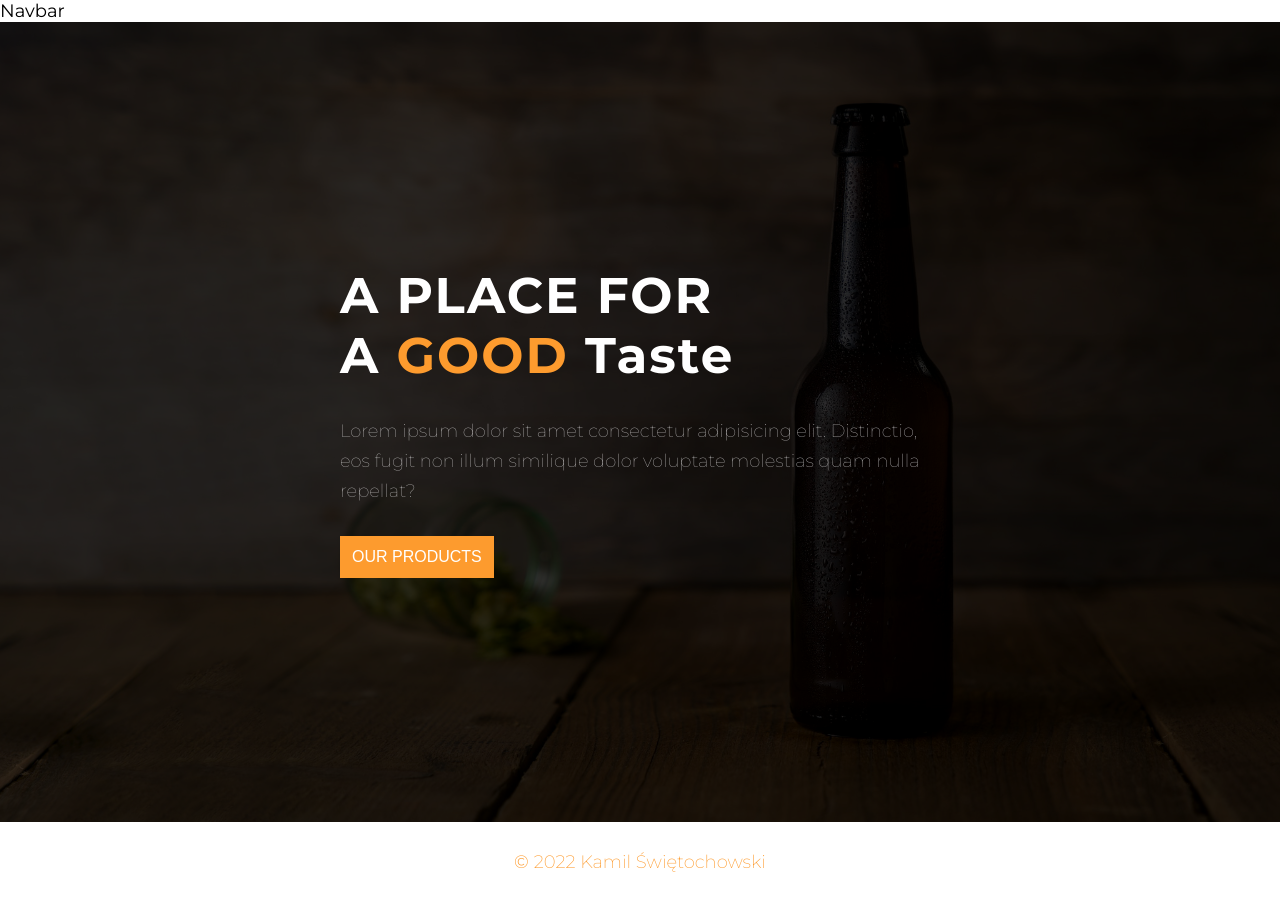
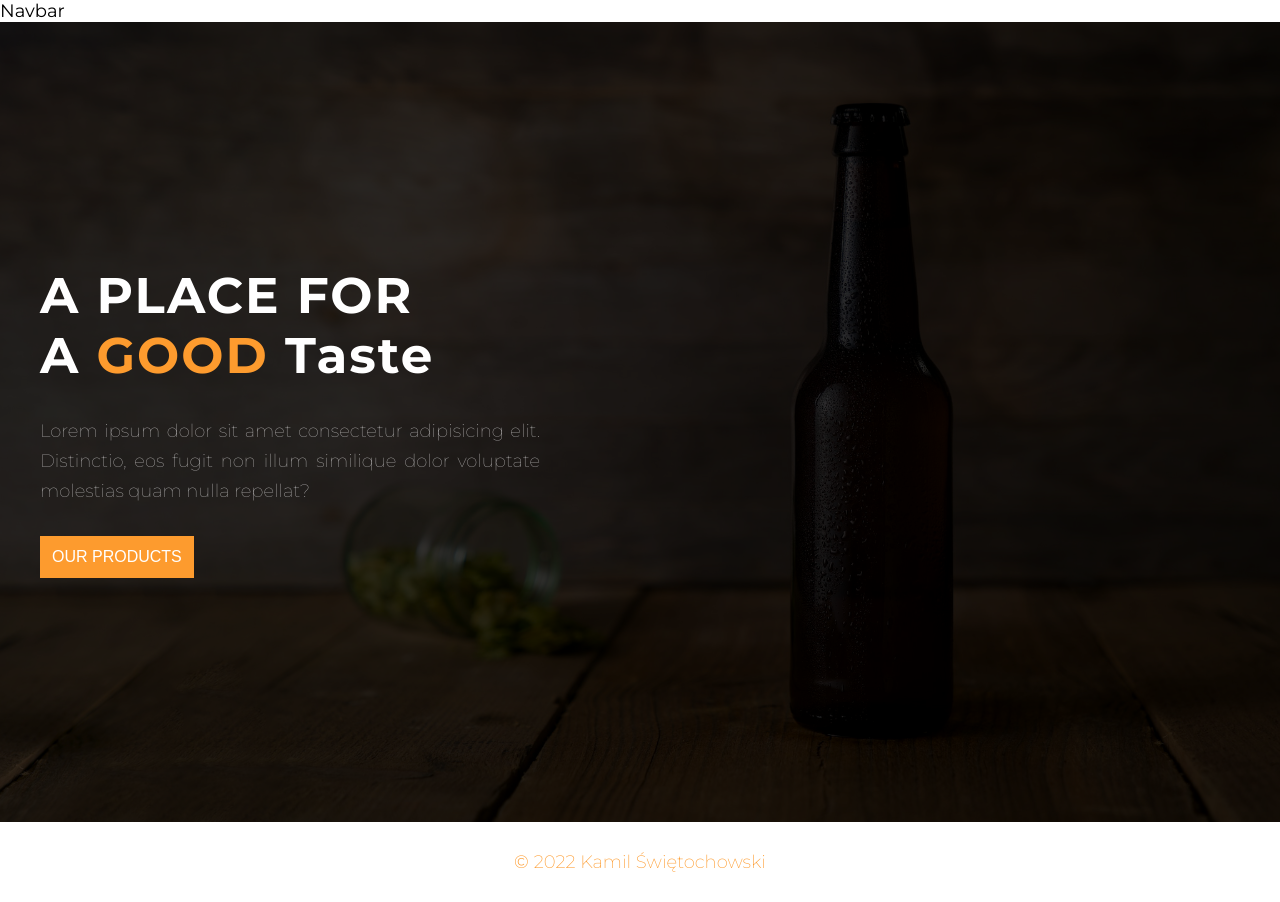
Before and after one commit to ksky793/beer-app, a React (Create React App) app: page / in a window 1280 px wide. Built offline with nearby package versions, Linux system fonts and the light colour scheme.

Commit message:
Poprawiono stylowanie header
Kontent w headerze nie był odpowiednio dopasowany pod wrapper - "rozjezdzal sie"

```diff
--- a/src/components/header/Header.jsx
+++ b/src/components/header/Header.jsx
@@ -1,5 +1,7 @@
+import { Link } from 'react-router-dom';
+// styles
 import './Header.scss';
-import { Link } from 'react-router-dom';
+
 const Header = () => {
 	return (
 		<header className='header'>
--- a/src/components/header/Header.scss
+++ b/src/components/header/Header.scss
@@ -15,18 +15,21 @@ $descriptionFontSizeDesktop: 1.8rem;
 
 .header {
 	position: relative;
-	width: 100%;
 	height: 100vh;
 	display: flex;
 	justify-content: center;
 	align-items: center;
+
+	// background settings
 	background-image: $backgroundImage;
 	background-size: cover;
 	background-position-x: 70%;
+
 	z-index: 0;
-
+	.wrapper {
+		width: 100%;
+	}
 	&__content {
-		width: 100%;
 		position: relative;
 		text-align: center;
 		z-index: 2;
@@ -47,6 +50,7 @@ $descriptionFontSizeDesktop: 1.8rem;
 			font-size: 1.6rem;
 			line-height: 30px;
 			font-weight: 100;
+			text-align: justify;
 		}
 	}
 	&::after {
@@ -62,13 +66,13 @@ $descriptionFontSizeDesktop: 1.8rem;
 	@include bp(desktop) {
 		justify-content: start;
 		&__content {
-			width: 600px;
 			text-align: left;
 			&__title {
 				font-size: $titleFontSizeDesktop;
 				line-height: 60px;
 			}
 			&__description {
+				max-width: 500px;
 				font-size: $descriptionFontSizeDesktop;
 			}
 		}
```
